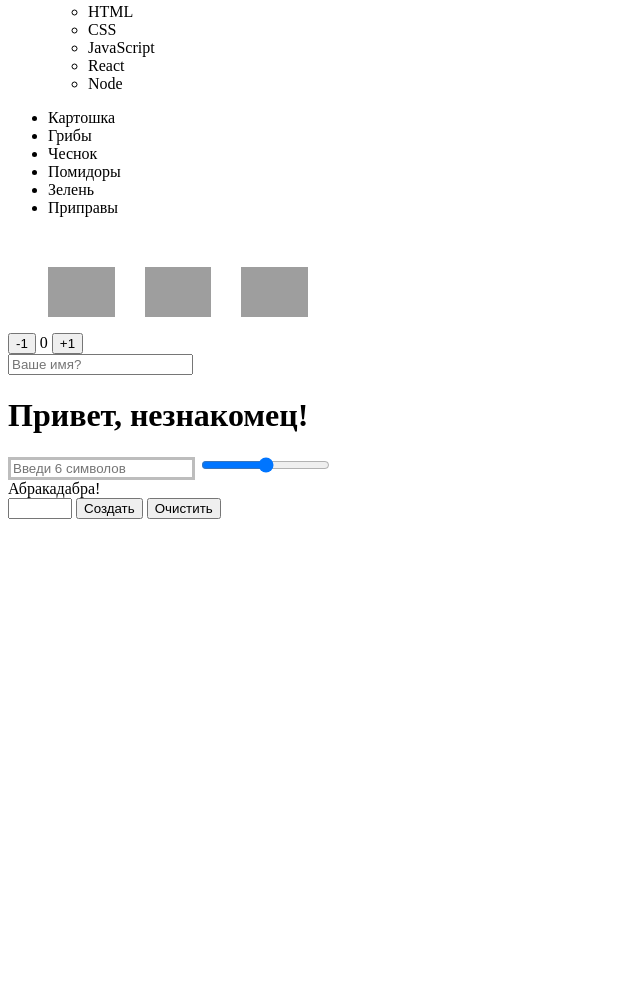
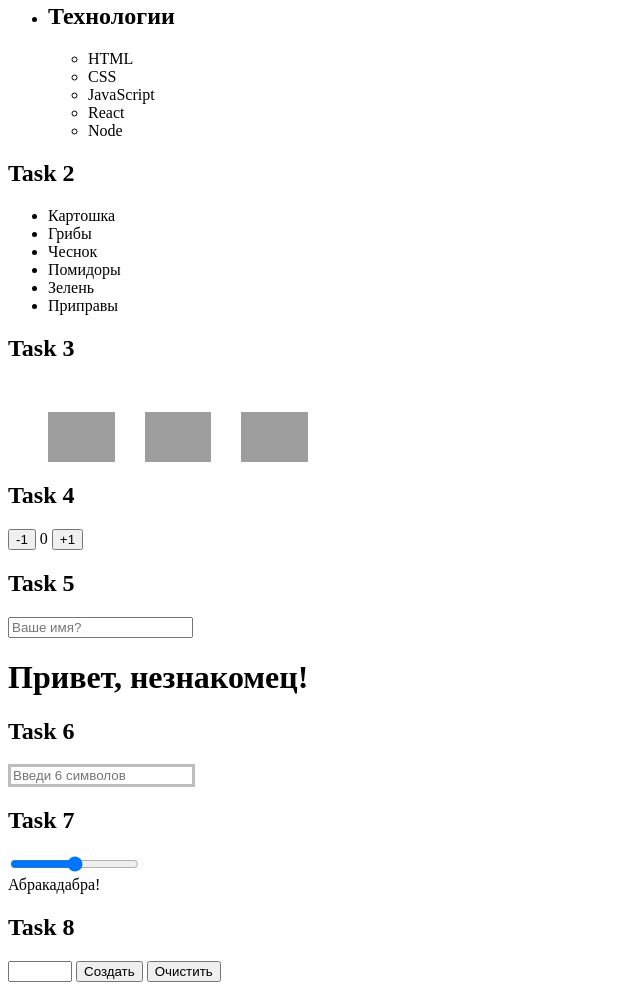
Before and after one commit to Goobka/goit-js-hw-07, a plain HTML site: page index.html in a window 1280 px wide. Shown: the part 323-1313 px from the top of the page, without its empty margins (0-640 px from the left). Before the commit the page ends 850 px from the top, so only its background shows below. Drawn offline with Linux system fonts and the light colour scheme; grey boxes are pictures that could not be loaded.

Commit message:
Adds final edits

```diff
--- a/index.html
+++ b/index.html
@@ -8,6 +8,7 @@
 </head>
 <body>
     <!-- Task 1 -->
+    <h2>Task 1</h2>
 <ul id="categories">
     <li class="item">
         <h2>Животные</h2>
@@ -41,12 +42,15 @@
 </ul>
 
 <!-- Task 2 -->
+<h2>Task 2</h2>
 <ul id="ingredients"></ul>
 
 <!-- Task 3 -->
+<h2>Task 3</h2>
 <ul id="gallery"></ul>
 
 <!-- Task 4 -->
+<h2>Task 4</h2>
 <div id="counter">
     <button type="button" data-action="decrement">-1</button>
     <span id="value">0</span>
@@ -54,18 +58,22 @@
 </div>
 
 <!-- Task 5 -->
+<h2>Task 5</h2>
 <input type="text" placeholder="Ваше имя?" id="name-input" />
 <h1>Привет, <span id="name-output">незнакомец</span>!</h1>
 
 <!-- Task 6 -->
+<h2>Task 6</h2>
 <input type="text" id="validation-input" data-length="6" placeholder="Введи 6 символов" />
 
 <!-- Task 7 -->
+<h2>Task 7</h2>
 <input id="font-size-control" type="range" />
 <br />
 <span id="text">Абракадабра!</span>
 
 <!-- Task 8 -->
+<h2>Task 8</h2>
 <div id="controls">
     <input type="number" min="0" max="100" step="1" />
     <button type="button" data-action="render">Создать</button>
```
